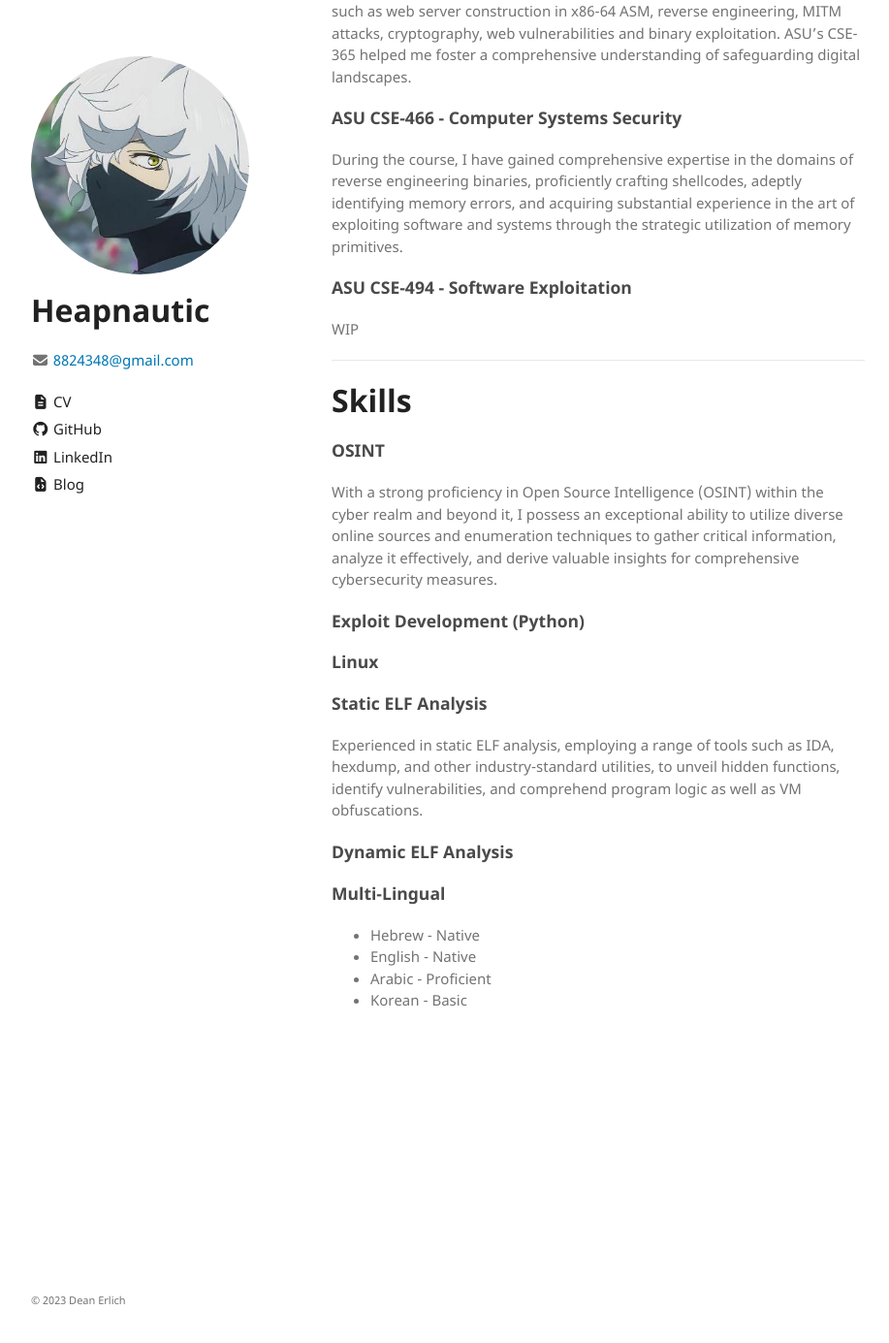
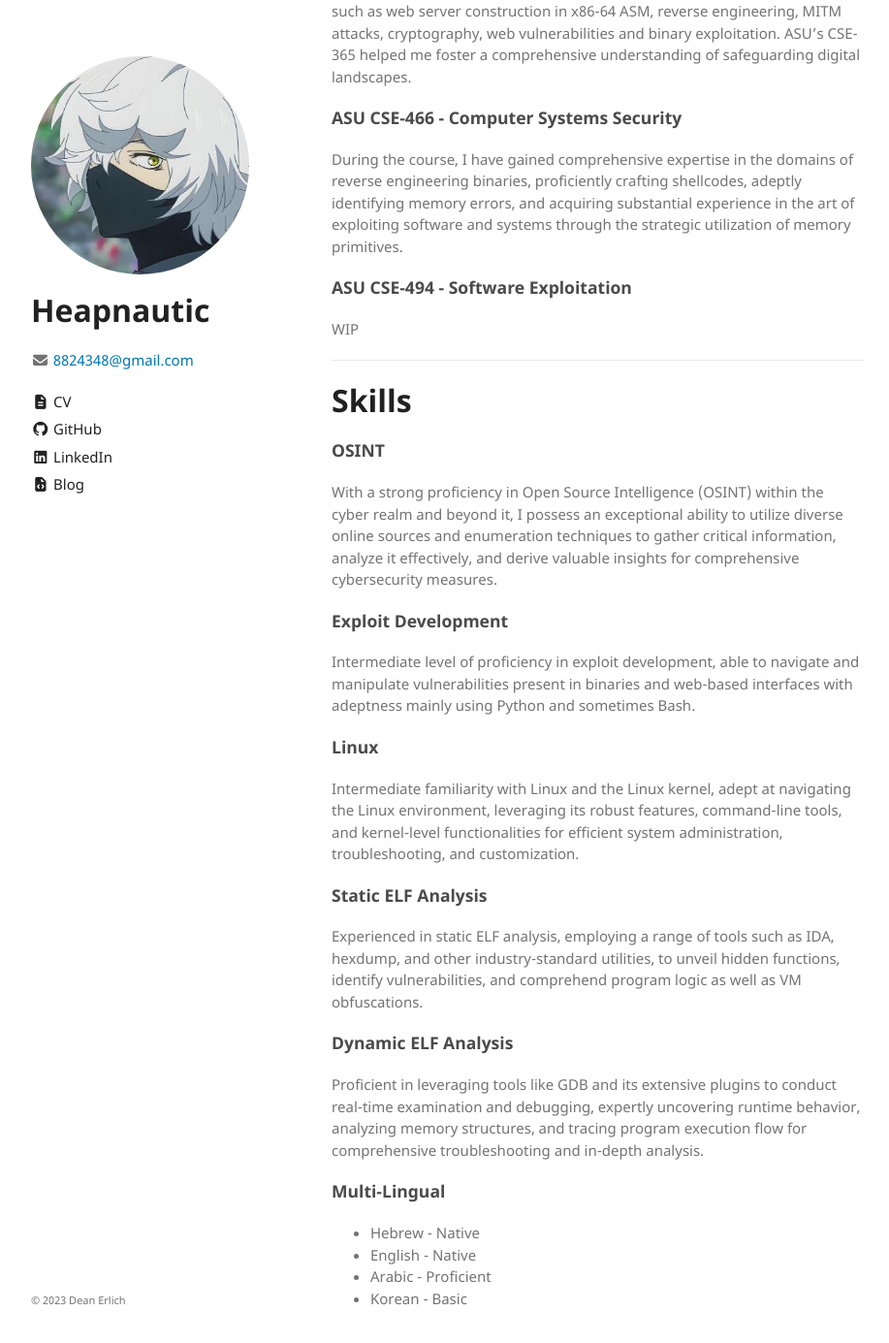
Before and after one commit to ninpwn/ninpwn.github.io, a Jekyll site: the page built from index.md, in a window 1280 px wide and 1400 px high, scrolled down 570 px. Shown: the top 1385 px of the window at 97% size, without its empty margins (178-1095 px from the left). Built offline with Jekyll 4.4.1, drawn with Linux system fonts in a browser that asks for light colours; our own code applies the rules of GitHub Pages for plain Markdown files; before the commit the page ends 1663 px from its top, so only the background shows below that.

Commit message:
Update index.md

```diff
--- a/index.md
+++ b/index.md
@@ -32,15 +32,17 @@ WIP
 ### OSINT
 With a strong proficiency in Open Source Intelligence (OSINT) within the cyber realm and beyond it, I possess an exceptional ability to utilize diverse online sources and enumeration techniques to gather critical information, analyze it effectively, and derive valuable insights for comprehensive cybersecurity measures.
 
-### Exploit Development (Python)
+### Exploit Development
+Intermediate level of proficiency in exploit development, able to navigate and manipulate vulnerabilities present in binaries and web-based interfaces with adeptness mainly using Python and sometimes Bash.
 
 ### Linux
+Intermediate familiarity with Linux and the Linux kernel, adept at navigating the Linux environment, leveraging its robust features, command-line tools, and kernel-level functionalities for efficient system administration, troubleshooting, and customization.
 
 ### Static ELF Analysis
 Experienced in static ELF analysis, employing a range of tools such as IDA, hexdump, and other industry-standard utilities, to unveil hidden functions, identify vulnerabilities, and comprehend program logic as well as VM obfuscations.
 
 ### Dynamic ELF Analysis
-
+Proficient in leveraging tools like GDB and its extensive plugins to conduct real-time examination and debugging, expertly uncovering runtime behavior, analyzing memory structures, and tracing program execution flow for comprehensive troubleshooting and in-depth analysis.
 
 ### Multi-Lingual
 - Hebrew - Native
```
